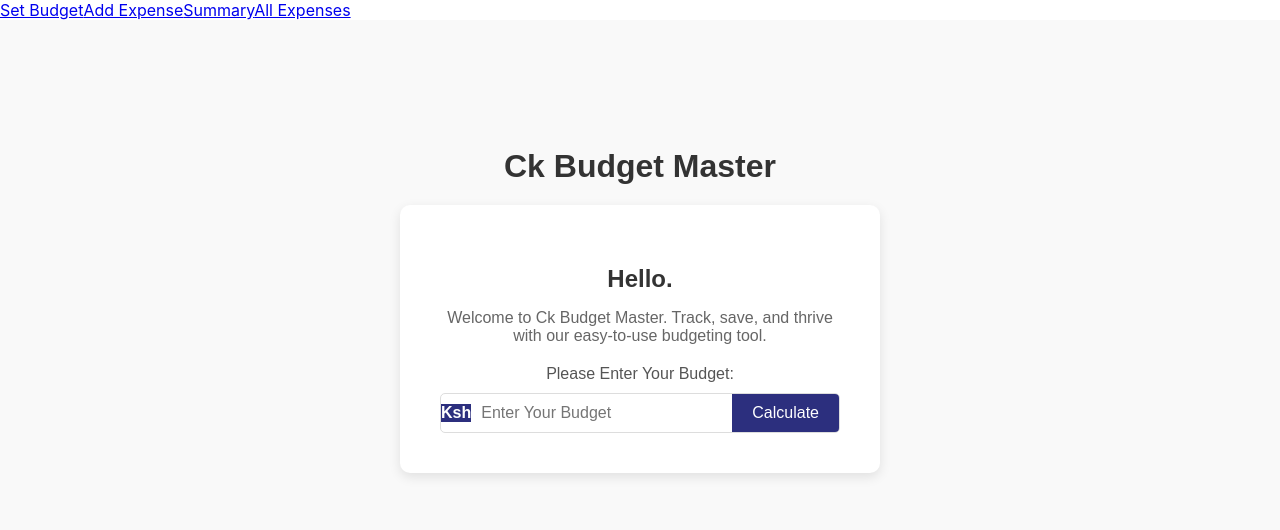
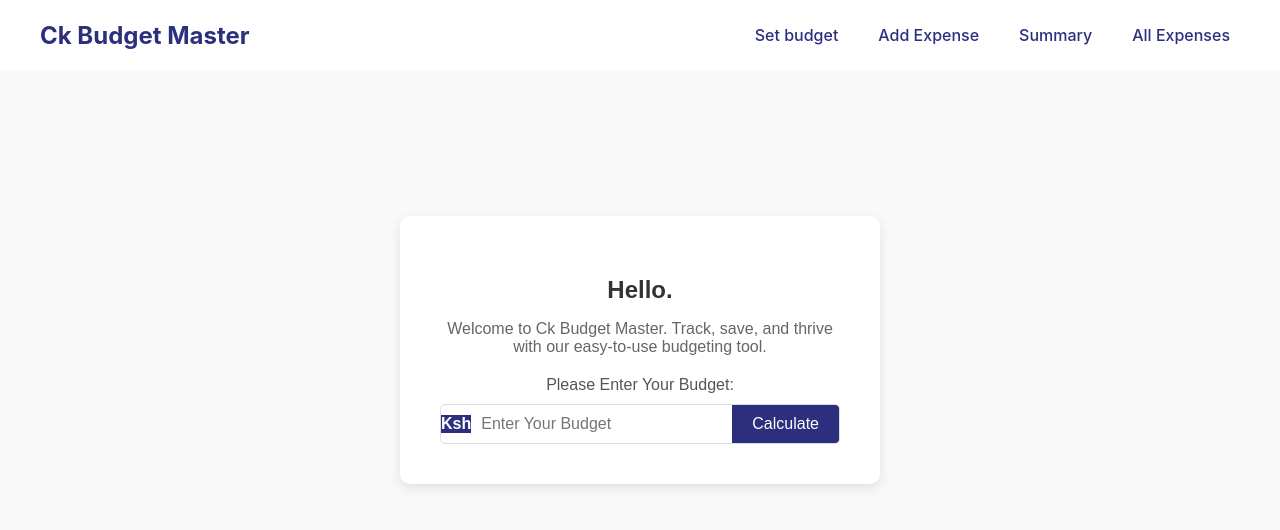
Before and after one commit to cullen-kaberere/React-hook-phase-2-project, a React (Create React App) app: page / in a window 1280 px wide. Shown: the top 530 px of the page. Built offline with nearby package versions, Linux system fonts and the light colour scheme; no server answers.

Commit message:
stlye NavBar

```diff
--- a/src/App.css
+++ b/src/App.css
@@ -68,7 +68,7 @@ h2 {
   display: flex;
   justify-content: center;
   align-items: center;
-  background-color: #f8f9fa; /* Light background for better visibility */
+  background-color: #15487b; /* Light background for better visibility */
 }
 
 .App-logo {
--- a/src/Component/BudgetForm.js
+++ b/src/Component/BudgetForm.js
@@ -15,7 +15,7 @@ function BudgetForm({ setBudget }) {
 
   return (
     <div className="budget-form-container">
-      <h1>Ck Budget Master</h1>
+
       <div className="welcome-box">
         <h2>Hello.</h2>
         <p>Welcome to Ck Budget Master. Track, save, and thrive with our easy-to-use budgeting tool.</p>
--- a/src/Component/ExpenseForm.js
+++ b/src/Component/ExpenseForm.js
@@ -18,7 +18,6 @@ function ExpenseForm({ budget, expenses, addExpense }) {
     <div>
       {/* Card layout for the Summary on Add Expense page */}
       <Card>
-      <h2>Ck Budget Master</h2>
       <form onSubmit={handleSubmit}>
         <label>Expenses Details:</label>
         <input
--- /dev/null
+++ b/src/Component/NavBar.css
@@ -0,0 +1,36 @@
+/* NavBar.css */
+
+.navbar {
+    display: flex;
+    align-items: center;
+    justify-content: space-between;
+    padding: 20px 40px;
+    background-color: #ffffff; /* Dark blue background color */
+    box-shadow: 0 4px 8px rgba(0, 0, 0, 0.1);
+  }
+
+  .navbar-title {
+    font-size: 1.5em;
+    color: #2c2f7e;
+    font-weight: bold;
+    margin: 0;
+  }
+
+  .nav-links {
+    display: flex;
+    gap: 20px;
+  }
+
+  .nav-link {
+    color: #2c2f7e;
+    text-decoration: none;
+    font-size: 1em;
+    font-weight: 500;
+    padding: 5px 10px;
+    border-radius: 4px;
+    transition: background-color 0.3s;
+  }
+
+  .nav-link:hover {
+    background-color: #444bb2; /* Lighter shade on hover */
+  }
--- a/src/Component/NavBar.js
+++ b/src/Component/NavBar.js
@@ -1,13 +1,17 @@
 import React from 'react';
 import { Link } from 'react-router-dom';
+import './NavBar.css'; // Import the CSS file for styling
 
 function NavBar() {
   return (
-    <nav>
-      <Link to="/">Set Budget</Link>
-      <Link to="/add-expense">Add Expense</Link>
-      <Link to="/summary">Summary</Link>
-      <Link to="/expenses">All Expenses</Link>
+    <nav className="navbar">
+      <h1 className="navbar-title">Ck Budget Master</h1>
+      <div className="nav-links">
+        <Link to="/" className="nav-link">Set budget</Link>
+        <Link to="/add-expense" className="nav-link">Add Expense</Link>
+        <Link to="/summary" className="nav-link">Summary</Link>
+        <Link to="/expenses" className="nav-link">All Expenses</Link>
+      </div>
     </nav>
   );
 }
```
